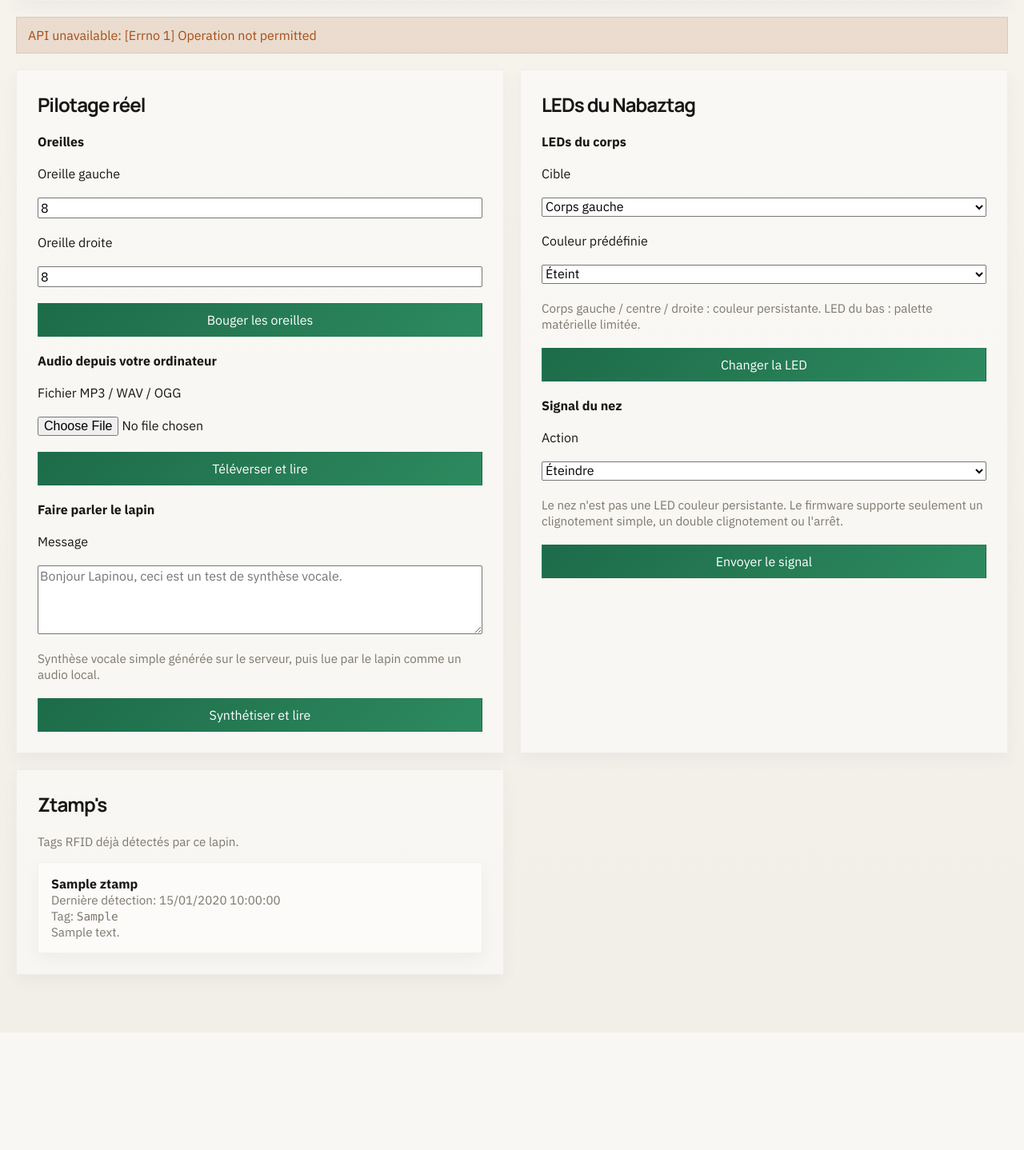
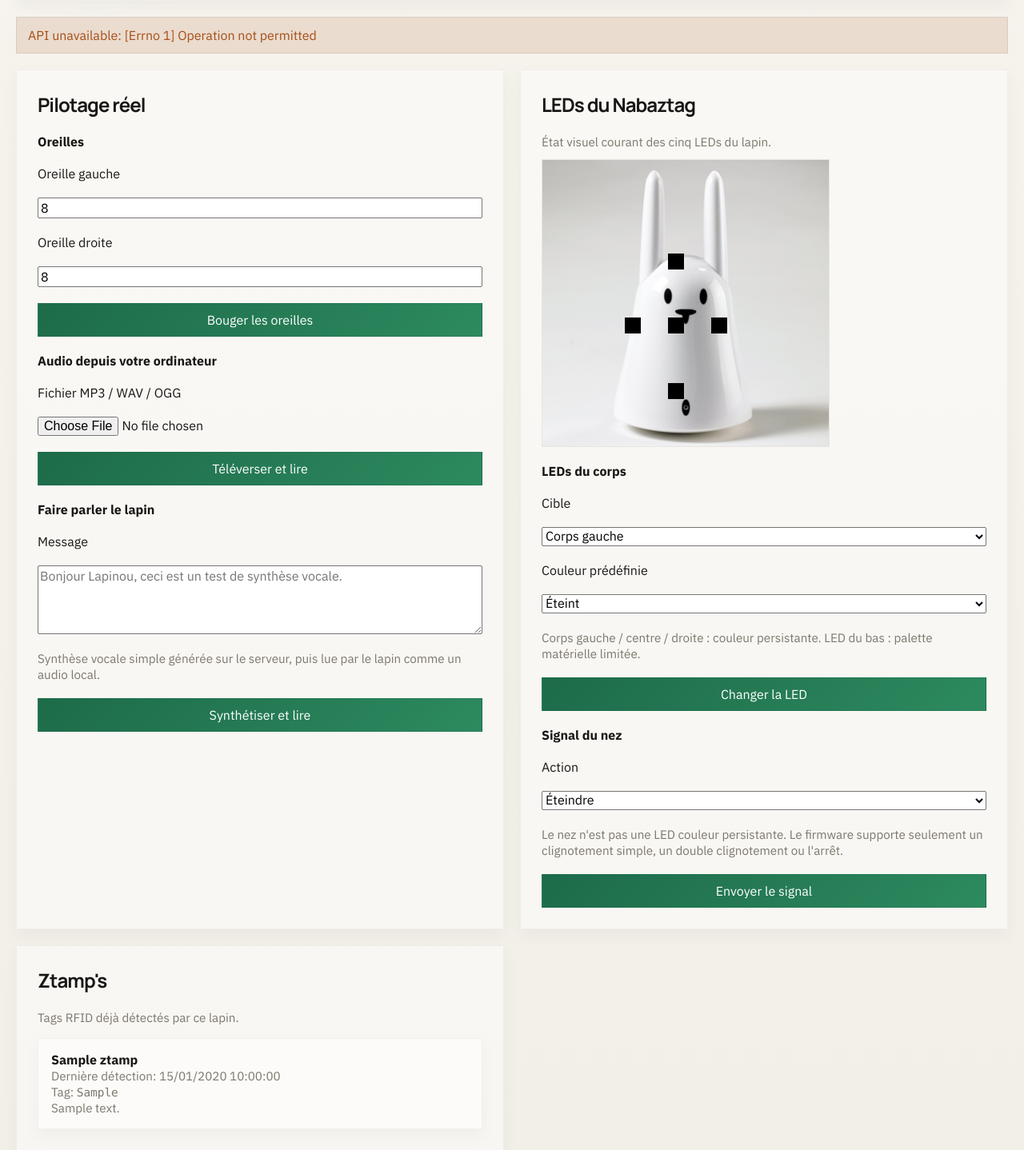
Before and after one commit to apachot/nabaztag, a Flask app: page /rabbits/1 in a window 1280 px wide. Shown: the part 509-1947 px from the top of the page at 80% size. Before the commit the page ends 1749 px from the top, so only its background shows below. Run offline with Flask 3, Linux system fonts and the light colour scheme; a user stored in the database is signed in; tables that the repository leaves empty hold one stand-in row (values such as "Sample post"); data that the repository does not hold is empty; some libraries are stand-ins or nearby versions.

Commit message:
Add live LED overlay to rabbit detail page

```diff
--- a/apps/portal/portal_app/main.py
+++ b/apps/portal/portal_app/main.py
@@ -121,6 +121,10 @@ def _bootcode_path() -> Path:
 
 def _default_rabbit_photo_path() -> Path:
     return Path(current_app.root_path).parents[2] / "ressources" / "Nabaztag1.jpg"
+
+
+def _rabbit_led_layout_photo_path() -> Path:
+    return Path(current_app.root_path).parents[2] / "ressources" / "nabaztag.jpg"
 
 
 def _normalize_serial(value: str | None) -> str:
@@ -1433,6 +1437,15 @@ def default_rabbit_photo():
     return send_file(path, mimetype=mimetype, as_attachment=False, download_name=path.name)
 
 
+@main_bp.get("/rabbit-photo/led-layout")
+def rabbit_led_layout_photo():
+    path = _rabbit_led_layout_photo_path()
+    if not path.exists():
+        return Response("Not found\n", status=404, mimetype="text/plain")
+    mimetype = guess_type(path.name)[0] or "application/octet-stream"
+    return send_file(path, mimetype=mimetype, as_attachment=False, download_name=path.name)
+
+
 @main_bp.get("/recordings/<path:filename>")
 @login_required
 def download_recording(filename: str):
--- a/apps/portal/portal_app/templates/rabbits/detail.html
+++ b/apps/portal/portal_app/templates/rabbits/detail.html
@@ -137,6 +137,22 @@
       <article class="panel">
         <h2>LEDs du Nabaztag</h2>
         <div class="stack">
+          <div>
+            <div class="meta" style="margin-bottom: 12px;">État visuel courant des cinq LEDs du lapin.</div>
+            <div style="position: relative; width: 100%; max-width: 360px;">
+              <img
+                src="{{ url_for('main.rabbit_led_layout_photo') }}"
+                alt="Schéma des LEDs du Nabaztag"
+                style="display: block; width: 100%; height: auto; border: 1px solid rgba(24, 23, 21, 0.08);"
+              >
+              <span id="led-left-indicator" style="position: absolute; left: 29%; top: 55%; width: 20px; height: 20px; border: 2px solid rgba(24, 23, 21, 0.18); background: {{ remote_rabbit.state.led_left if remote_rabbit and remote_rabbit.state else '#000000' }};"></span>
+              <span id="led-center-indicator" style="position: absolute; left: 44%; top: 55%; width: 20px; height: 20px; border: 2px solid rgba(24, 23, 21, 0.18); background: {{ remote_rabbit.state.led_center if remote_rabbit and remote_rabbit.state else '#000000' }};"></span>
+              <span id="led-right-indicator" style="position: absolute; left: 59%; top: 55%; width: 20px; height: 20px; border: 2px solid rgba(24, 23, 21, 0.18); background: {{ remote_rabbit.state.led_right if remote_rabbit and remote_rabbit.state else '#000000' }};"></span>
+              <span id="led-bottom-indicator" style="position: absolute; left: 44%; top: 78%; width: 20px; height: 20px; border: 2px solid rgba(24, 23, 21, 0.18); background: {{ remote_rabbit.state.led_bottom if remote_rabbit and remote_rabbit.state else '#000000' }};"></span>
+              <span id="led-nose-indicator" style="position: absolute; left: 44%; top: 33%; width: 20px; height: 20px; border: 2px solid rgba(24, 23, 21, 0.18); background: {{ remote_rabbit.state.led_nose if remote_rabbit and remote_rabbit.state else '#000000' }};"></span>
+            </div>
+          </div>
+
           <form method="post" action="{{ url_for('main.rabbit_device_led', rabbit_id=rabbit.id) }}" class="stack">
             <strong>LEDs du corps</strong>
             <label>Cible</label>
@@ -215,6 +231,11 @@
       const rabbitAudioSummary = document.getElementById("rabbit-audio-summary");
       const rabbitTarget = document.getElementById("rabbit-target");
       const linkedDeviceSerial = document.getElementById("linked-device-serial");
+      const ledLeftIndicator = document.getElementById("led-left-indicator");
+      const ledCenterIndicator = document.getElementById("led-center-indicator");
+      const ledRightIndicator = document.getElementById("led-right-indicator");
+      const ledBottomIndicator = document.getElementById("led-bottom-indicator");
+      const ledNoseIndicator = document.getElementById("led-nose-indicator");
       const ztampsContainer = document.getElementById("ztamps-list");
       const toastStack = document.getElementById("toast-stack");
       const endpoint = "{{ url_for('main.rabbit_live_events', rabbit_id=rabbit.id) }}";
@@ -349,6 +370,13 @@
         return card;
       };
 
+      const setLedIndicator = (node, color) => {
+        if (!node) return;
+        const normalized = color || "#000000";
+        node.style.background = normalized;
+        node.style.boxShadow = normalized === "#000000" ? "none" : `0 0 14px ${normalized}`;
+      };
+
       const refreshSummary = async () => {
         if (!summaryEndpoint) return;
         try {
@@ -378,6 +406,11 @@
             const audioPlaying = data.remote_state?.state?.audio_playing;
             rabbitAudioSummary.textContent = audioPlaying ? "en lecture" : "au repos";
           }
+          setLedIndicator(ledLeftIndicator, data.remote_state?.state?.led_left);
+          setLedIndicator(ledCenterIndicator, data.remote_state?.state?.led_center);
+          setLedIndicator(ledRightIndicator, data.remote_state?.state?.led_right);
+          setLedIndicator(ledBottomIndicator, data.remote_state?.state?.led_bottom);
+          setLedIndicator(ledNoseIndicator, data.remote_state?.state?.led_nose);
         } catch (error) {
           console.error("summary refresh failed", error);
         }
```
Also changed, not shown: ressources/nabaztag.jpg (added).
